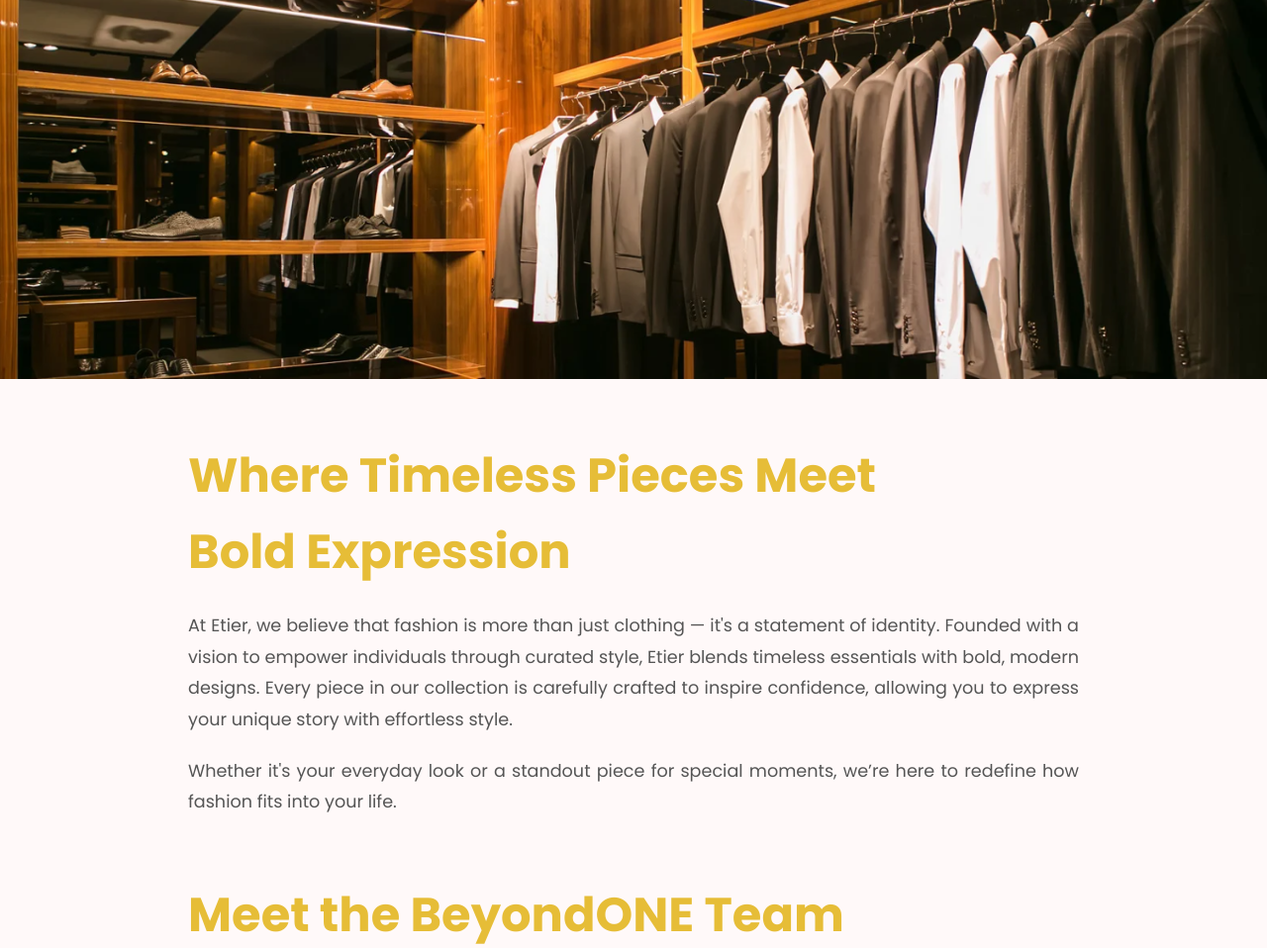
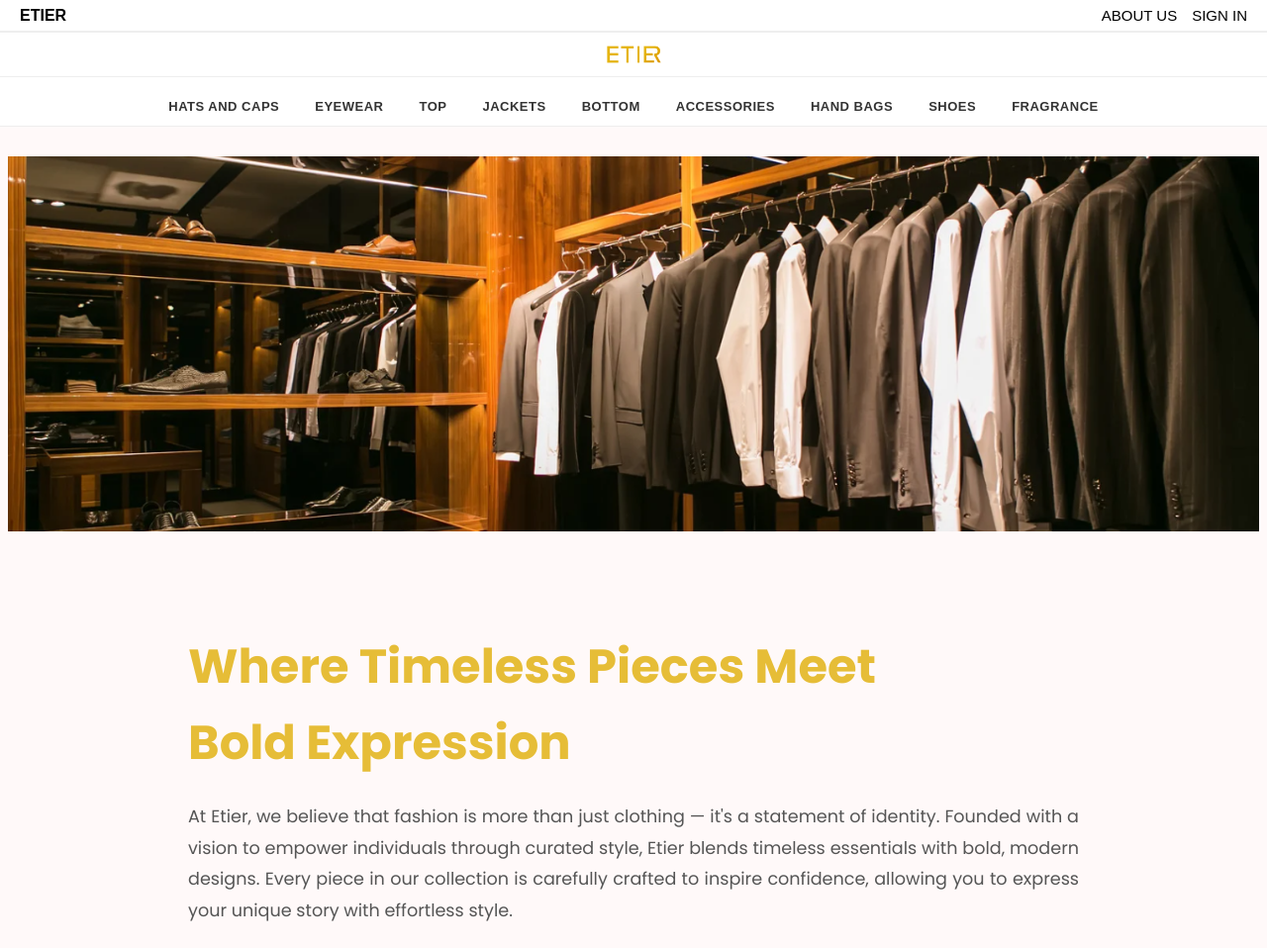
Before and after one commit to charlespuaa/PHP_BeyondOne, a PHP site: page /about_us.php in a window 1280 px wide. Shown: the top 958 px of the page at 99% size. Run offline with PHP 8.4, Linux system fonts and the light colour scheme.

Commit message:
consistent header styling

```diff
--- a/pages/about_us.php
+++ b/pages/about_us.php
@@ -9,7 +9,7 @@
   <link href="https://fonts.googleapis.com/css2?family=Poppins:wght@400;600;700&display=swap" rel="stylesheet"/>
 
   <style>
-    * {
+    .about-container {
       margin: 0;
       padding: 0;
       font-family: 'Poppins', sans-serif;
@@ -19,7 +19,7 @@
       background: #fff9f9ff;
       color: #333;
       line-height: 1.6;
-      padding: 0;
+      padding-top: 150px; /* Adjusted padding for header */
     }
 
     .about-container {
@@ -104,6 +104,8 @@
   </style>
 </head>
 <body>
+  <?php include 'header.php'; ?>
+
 
   <img
     src="../assets/about_etier_banner.png"
--- a/pages/header.php
+++ b/pages/header.php
@@ -1,133 +1,99 @@
-<!DOCTYPE html>
-<html lang="en">
-<head>
-  <meta charset="UTF-8" />
-  <meta name="viewport" content="width=device-width, initial-scale=1.0" />
-
-  <!-- Font Awesome -->
-  <link href="https://cdnjs.cloudflare.com/ajax/libs/font-awesome/6.5.0/css/all.min.css" rel="stylesheet">
-
+<!-- HEADER.PHP -->
+<header class="etier-header">
   <style>
-    * {
+    .etier-header *,
+    .etier-header *::before,
+    .etier-header *::after {
       box-sizing: border-box;
       margin: 0;
       padding: 0;
     }
 
-    html, body {
-      scroll-behavior: smooth;
+    .etier-header {
       font-family: 'Proxima Nova', sans-serif;
-      width: 100%;
-      overflow-x: hidden;
-      display: flex;
-      flex-direction: column;
-      min-height: 100vh;
-    }
-
-    .page-wrapper {
-      flex: 1;
-    }
-
-    body {
-      padding-top: 120px;
-    }
-
-    header {
       position: fixed;
       top: 0;
       left: 0;
-      width: 100vw;
+      width: 100%;
+      z-index: 999;
       background: #fff;
-      z-index: 999;
       border-bottom: 1px solid #eee;
     }
 
-    .top-bar {
+    .etier-header .top-bar {
       display: flex;
       justify-content: space-between;
       align-items: center;
       padding: 7px 20px;
       font-size: 13px;
-      background-color: #fff;
       border-bottom: 1px solid #eee;
-      min-height: 7px;
+      height: 32px;
     }
 
-    .top-bar-left {
-      color: #000;
+    .etier-header .top-bar-left {
       font-weight: 700;
       font-size: 16px;
+      color: #000;
     }
 
-    .top-bar-right {
+    .etier-header .top-bar-right {
       display: flex;
       gap: 15px;
-      margin-right: 15px;
       font-size: 15px;
     }
 
-    .top-bar-right a {
+    .etier-header .top-bar-right a {
       color: #000;
       text-decoration: none;
       font-weight: 500;
-      transition: color 0.3s;
     }
 
-    .top-bar-right a:hover {
+    .etier-header .top-bar-right a:hover {
       color: #E6BD37;
     }
 
-    .top-nav {
+    .etier-header .top-nav {
       display: grid;
       grid-template-columns: 1fr auto 1fr;
       align-items: center;
       padding: 5px 20px;
-      min-height: 50px;
+      border-top: 1px solid #eee;
     }
 
-    .logo {
-      display: flex;
-      justify-content: center;
-      align-items: center;
-    }
-
-    .logo img {
+    .etier-header .logo img {
       width: 60px;
-      height: auto;
-      max-width: 100%;
       object-fit: contain;
       display: block;
     }
 
-    .top-right {
+    .etier-header .top-right {
       display: flex;
       justify-content: flex-end;
       align-items: center;
       gap: 20px;
-      margin-right: 20px;
     }
 
-    .top-right a {
+    .etier-header .top-right a {
       font-size: 22px;
       color: #000;
       text-decoration: none;
-      transition: color 0.3s;
     }
 
-    .top-right a:hover {
+    .etier-header .top-right a:hover {
       color: #E6BD37;
     }
 
-    .main-nav {
+    .etier-header .main-nav {
       display: flex;
       justify-content: center;
       gap: 20px;
       padding: 12px 0;
       border-top: 1px solid #eee;
+      height: 50px;
     }
 
-    .main-nav a,
-    .main-nav span {
+    .etier-header .main-nav a,
+    .etier-header .main-nav span {
       text-decoration: none;
       color: #333;
       font-size: 13px;
@@ -135,44 +101,40 @@
       text-transform: uppercase;
       padding: 8px;
       letter-spacing: 0.5px;
-      transition: 0.3s;
     }
 
-    .main-nav a.active,
-    .main-nav span.active {
+    .etier-header .main-nav a.active,
+    .etier-header .main-nav span.active {
       color: #E6BD37;
       border-bottom: 2px solid #E6BD37;
     }
 
-    .main-nav span {
+    .etier-header .main-nav span {
       cursor: default;
     }
 
     @media (max-width: 768px) {
-      .top-bar, .top-nav {
+      .etier-header .top-bar,
+      .etier-header .top-nav {
         flex-direction: column;
         text-align: center;
       }
 
-      .top-bar {
+      .etier-header .top-bar {
         gap: 10px;
       }
 
-      .top-bar-right {
+      .etier-header .top-bar-right {
         justify-content: center;
       }
 
-      .main-nav {
+      .etier-header .main-nav {
         flex-wrap: wrap;
         gap: 10px;
       }
     }
   </style>
-</head>
-<body>
 
-<header>
-  <!-- Top Info Bar -->
   <div class="top-bar">
     <div class="top-bar-left">ETIER</div>
     <div class="top-bar-right">
@@ -181,12 +143,11 @@
     </div>
   </div>
 
-  <!-- Logo + Icons -->
   <div class="top-nav">
     <div></div>
     <div class="logo">
       <a href="store.php">
-        <img src="../assets/etier_logo_transparent.png" alt="ETIER Logo">
+        <img src="../assets/etier_logo_transparent.png" alt="ETIER Logo" />
       </a>
     </div>
     <div class="top-right">
@@ -194,7 +155,6 @@
     </div>
   </div>
 
-  <!-- Navigation Categories -->
   <nav class="main-nav">
     <?php
       $categories = [
@@ -221,48 +181,3 @@
     ?>
   </nav>
 </header>
-
-<script>
-  document.addEventListener("DOMContentLoaded", () => {
-    const sections = [
-      'hatsandcaps', 'eyewear', 'tops', 'jackets',
-      'bottoms', 'accessories', 'handbags', 'shoes', 'fragrance'
-    ];
-
-    const navLinks = document.querySelectorAll('.main-nav a');
-
-    // Manual click highlight (keep this)
-    navLinks.forEach(link => {
-      link.addEventListener('click', function () {
-        navLinks.forEach(l => l.classList.remove('active'));
-        this.classList.add('active');
-      });
-    });
-
-    // Scroll-based highlight
-    window.addEventListener('scroll', () => {
-      let current = '';
-
-      sections.forEach(section => {
-        const el = document.getElementById(section);
-        if (el) {
-          const sectionTop = el.offsetTop - 150;
-          if (scrollY >= sectionTop) {
-            current = section;
-          }
-        }
-      });
-
-      navLinks.forEach(link => {
-        link.classList.remove('active');
-        if (link.getAttribute('href') === '#' + current) {
-          link.classList.add('active');
-        }
-      });
-    });
-  });
-</script>
-
-
-</body>
-</html>
```
Also changed, not shown: pages/product.php (+4 -3 lines).
